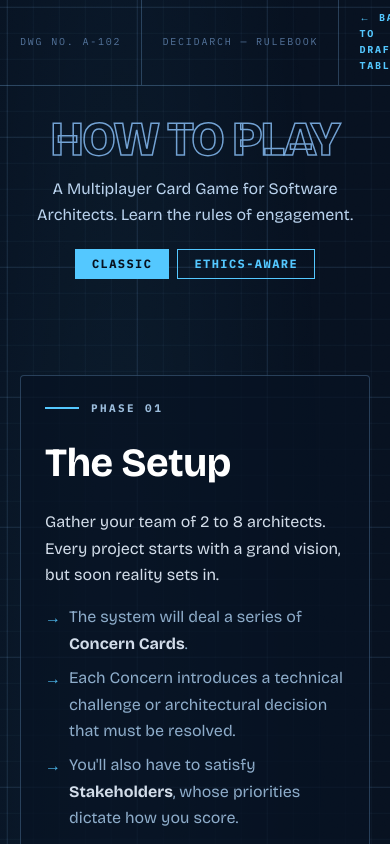
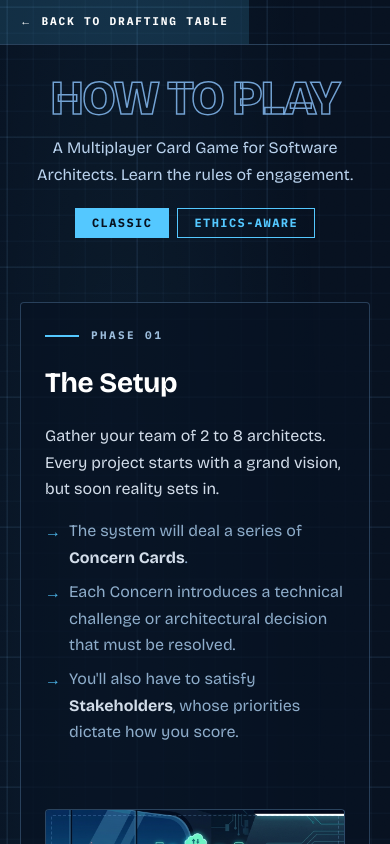
Before and after one commit to Arihant25/decidarch, a Next.js app: page /rules in a window 390 px wide. Shown: the top 844 px of the page. Built offline with nearby package versions, Linux system fonts and the light colour scheme; no server answers.

Commit message:
Enhance topbar and backLink styles for better alignment and responsiveness

```diff
--- a/src/app/page.module.css
+++ b/src/app/page.module.css
@@ -1155,6 +1155,12 @@
     overflow: hidden;
   }
 
+  .topbarLink {
+    min-height: 44px;
+    display: flex;
+    align-items: center;
+  }
+
   .main {
     flex: 1;
     overflow-y: auto;
--- a/src/app/rules/rules.module.css
+++ b/src/app/rules/rules.module.css
@@ -96,11 +96,9 @@
 
 .topbarCellWide {
   flex: 1;
-  background-image: repeating-linear-gradient(
-    -45deg,
-    transparent 0 10px,
-    rgba(141, 198, 255, 0.06) 10px 11px
-  );
+  background-image: repeating-linear-gradient(-45deg,
+      transparent 0 10px,
+      rgba(141, 198, 255, 0.06) 10px 11px);
 }
 
 .topbarCellAccent {
@@ -130,6 +128,26 @@
   color: #fff;
 }
 
+@media (max-width: 640px) {
+
+  .topbarCell,
+  .topbarCellWide,
+  .topbarCellAccent {
+    display: none;
+  }
+
+  .topbar {
+    justify-content: flex-start;
+  }
+
+  .topbarLink {
+    min-height: 44px;
+    padding: 0.75rem 1.25rem;
+    font-size: 0.7rem;
+    border-right: none;
+  }
+}
+
 /* --------------- Main layout --------------- */
 
 .main {
@@ -140,7 +158,7 @@
   padding: clamp(2rem, 4.5vw, 4rem) clamp(1.25rem, 5vw, 4.5rem);
   display: flex;
   flex-direction: column;
-  gap: 4rem;
+  gap: clamp(2rem, 6vw, 4rem);
 }
 
 .header {
@@ -190,6 +208,7 @@
     flex-direction: row;
     align-items: center;
   }
+
   .ruleSection:nth-child(even) {
     flex-direction: row-reverse;
   }
@@ -225,7 +244,7 @@
 
 .ruleTitle {
   font-family: var(--font-display), sans-serif;
-  font-size: 2.5rem;
+  font-size: clamp(1.75rem, 5vw, 2.5rem);
   color: #fff;
   line-height: 1.1;
   margin: 0;
@@ -307,11 +326,25 @@
 
 /* Animations from page.module.css */
 @keyframes fadeDown {
-  from { opacity: 0; transform: translateY(-20px); }
-  to { opacity: 1; transform: translateY(0); }
+  from {
+    opacity: 0;
+    transform: translateY(-20px);
+  }
+
+  to {
+    opacity: 1;
+    transform: translateY(0);
+  }
 }
 
 @keyframes fadeUp {
-  from { opacity: 0; transform: translateY(30px); }
-  to { opacity: 1; transform: translateY(0); }
+  from {
+    opacity: 0;
+    transform: translateY(30px);
+  }
+
+  to {
+    opacity: 1;
+    transform: translateY(0);
+  }
 }
```
Also changed, not shown: src/components/lobby/WaitingRoom.module.css (+11 -1 lines).
